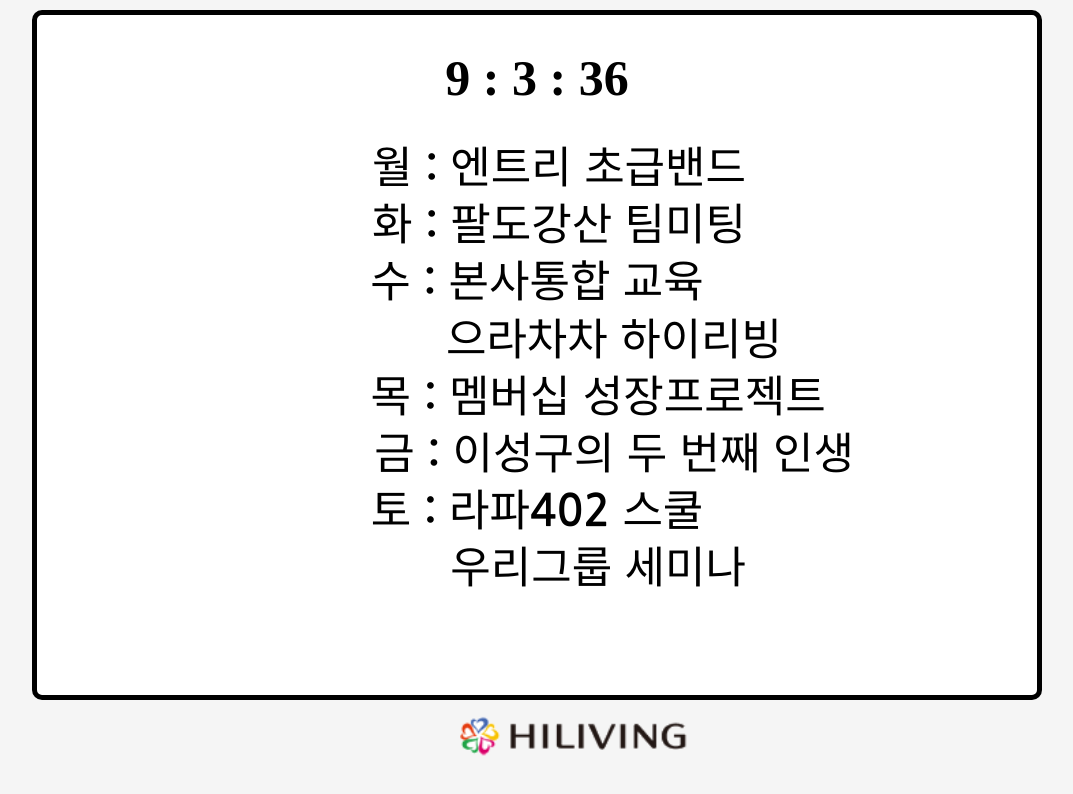
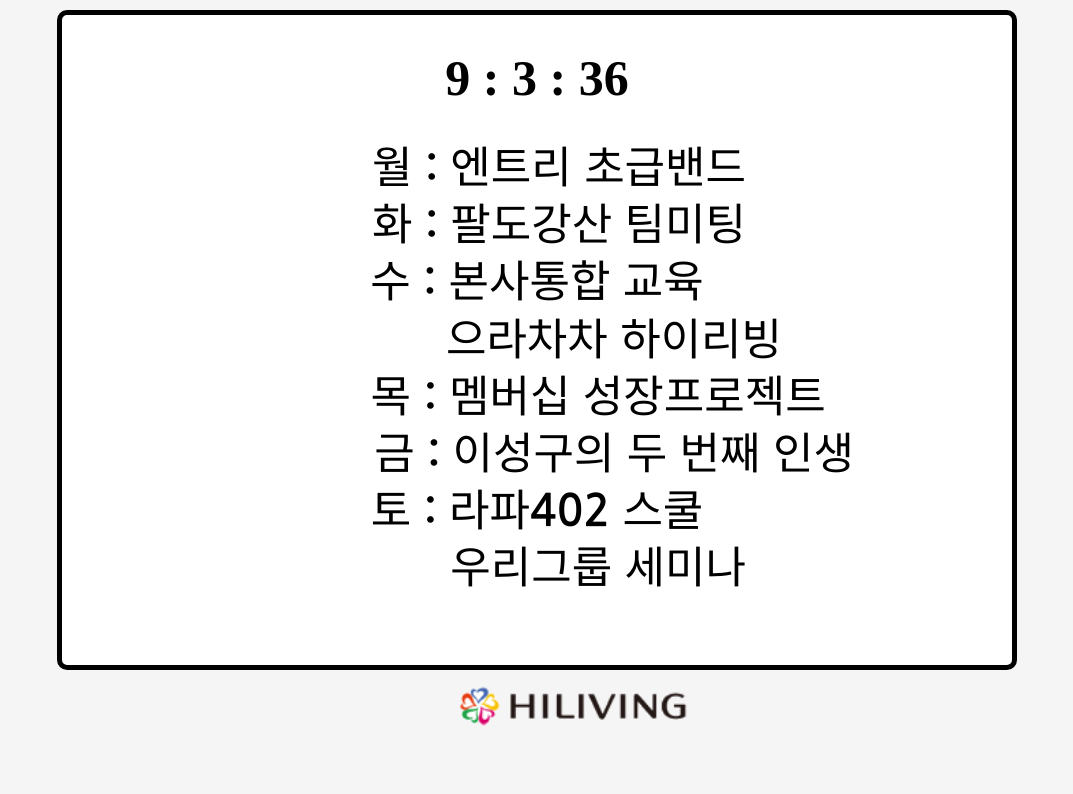
Before and after one commit to gudrnr6358/hiliving, a plain HTML site: page index.html in a window 1280 px wide. Shown: the whole page, without its empty margins (103-1176 px from the left). Drawn offline with Linux system fonts and the light colour scheme.

Commit message:
Add files via upload

```diff
--- a/style.css
+++ b/style.css
@@ -16,8 +16,8 @@ body {
     display: inline-block;
     border: 5px solid black;
     border-radius: 10px;
-    width: 1000px;
-    height: 680px;
+    width: 950px;
+    height: 650px;
 }
 .clock h1 {
     color:black;
```
